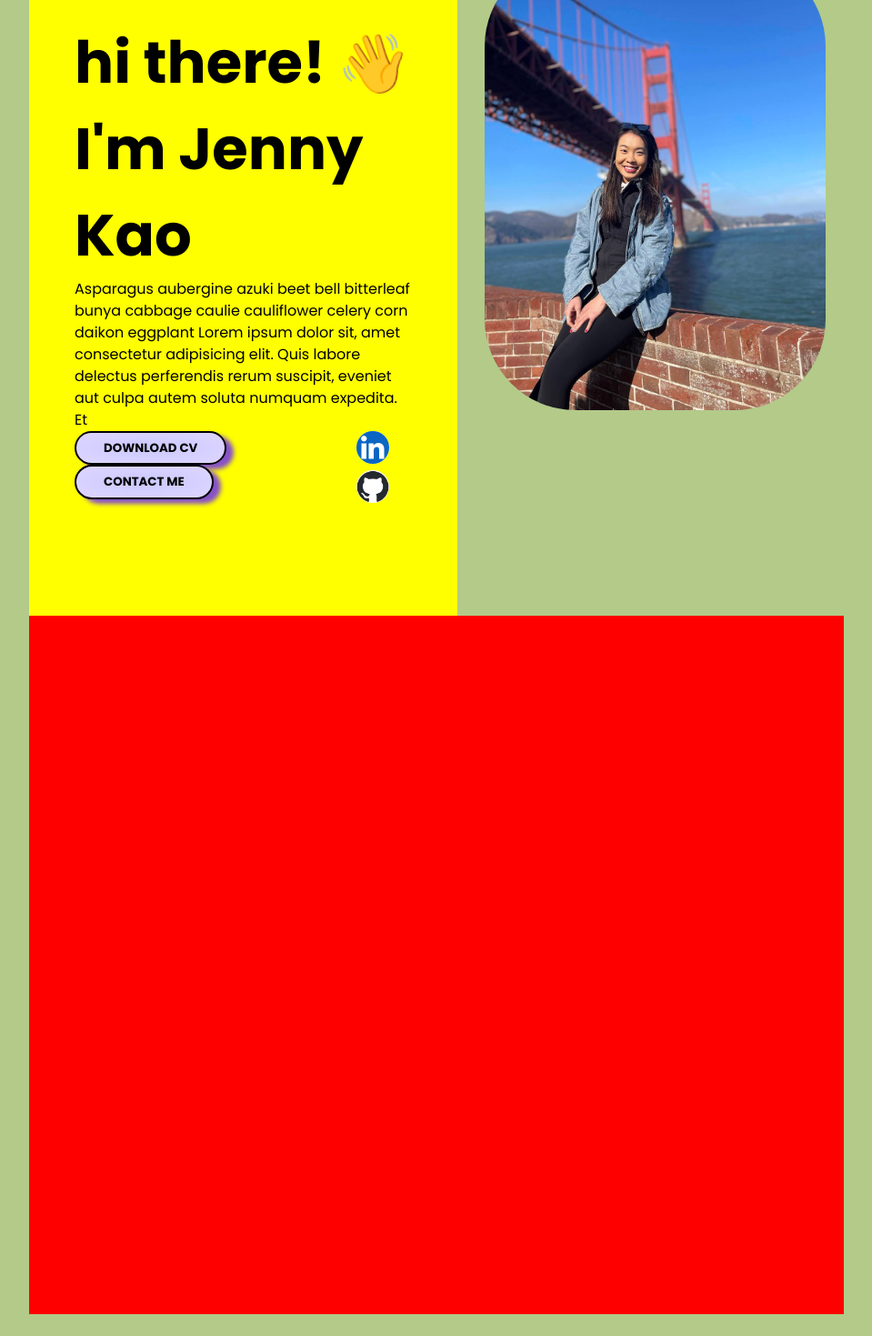
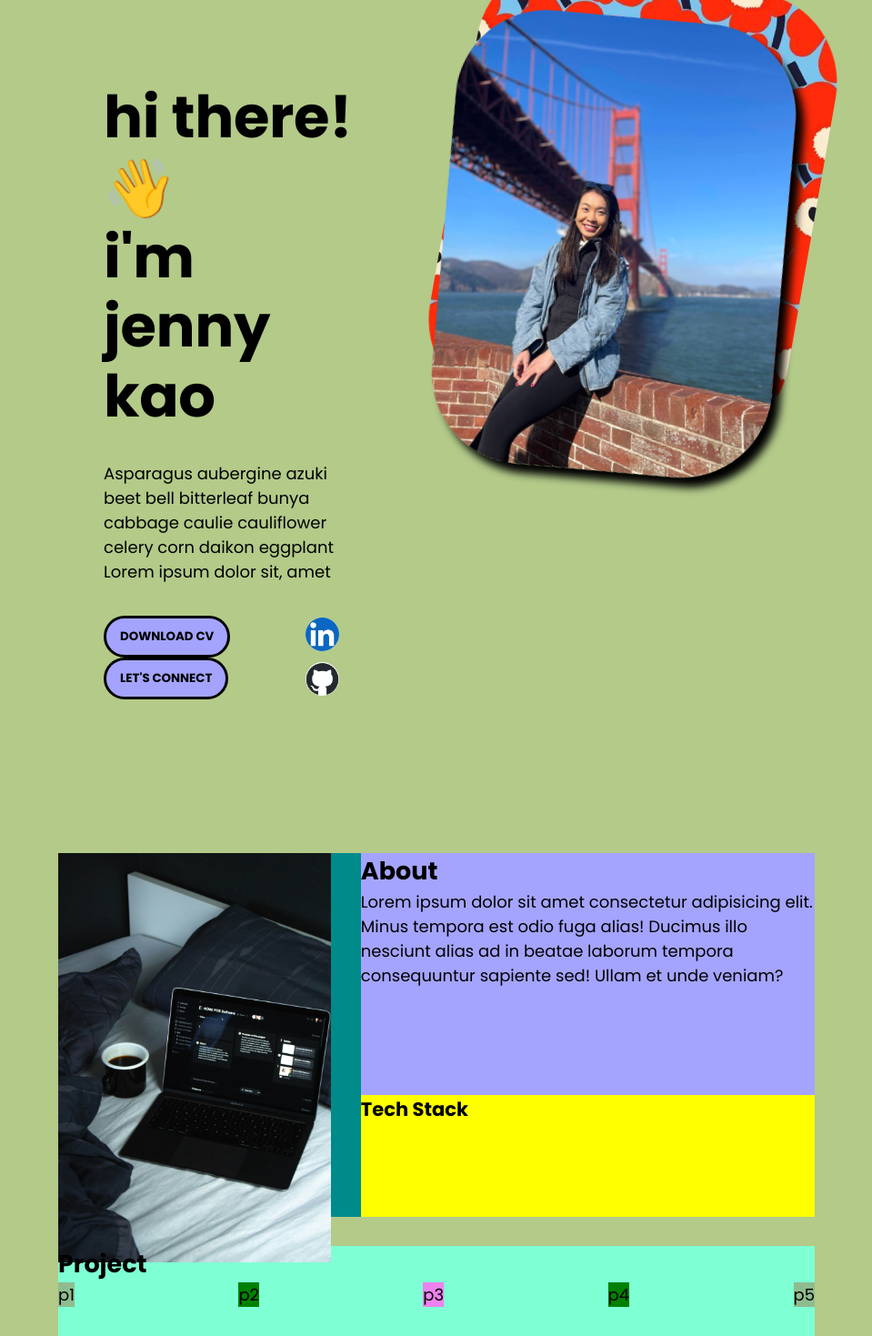
Before and after one commit to HCK172/jennykao.io, a plain HTML site: page index.html in a window 1280 px wide. Shown: the part 171-1640 px from the top of the page at 91% size, without its empty margins (160-1119 px from the left). Before the commit the page ends 1616 px from the top, so only its background shows below. Drawn offline with Linux system fonts and the light colour scheme; a web font is replaced by a local one.

Commit message:
update html.css with layout

```diff
--- a/css/styles.css
+++ /dev/null
@@ -1,164 +0,0 @@
-/* Global Reset */
-* {
-  margin: 0;
-  padding: 0;
-  box-sizing: border-box;
-  font-family: "Poppins", sans-serif;
-  color: black;
-}
-
-html {
-  scroll-behavior: smooth;
-}
-
-body {
-  background-color: #b3ca89;
-  font-size: 16px;
-}
-
-.container {
-  width: 70%;
-  margin: 0 auto;
-}
-
-/* Desktop Nav*/
-
-nav,
-.nav-link {
-  display: flex;
-  align-items: center;
-  justify-content: flex-end;
-  gap: 45px;
-  height: 80px;
-  list-style: none;
-  font-weight: 500;
-}
-
-a:link,
-a:visited {
-  color: black;
-  text-decoration: none;
-  transition: 0.3s ease;
-}
-
-a:hover,
-a:active {
-  color: rgb(213, 116, 64);
-  cursor: pointer;
-}
-
-/* SECTION */
-
-section {
-  padding-top: 4vh;
-  height: 96vh;
-  min-height: fit-content;
-}
-
-/* Hero */
-
-#hero {
-  display: grid;
-  grid-template-columns: repeat(3, 1fr);
-  grid-template-rows: 1fr;
-  column-gap: 10px;
-  row-gap: 10px;
-}
-
-.section__text {
-  grid-column: 1/3;
-  font-family: "DM Mono", sans-serif;
-  padding-top: 80px;
-  padding-left: 50px;
-  padding-right: 50px;
-  padding-bottom: 30px;
-  background-color: yellow;
-}
-
-h1 {
-  font-size: 4rem;
-}
-
-.title-0 {
-  text-transform: lowercase;
-}
-
-#wave {
-  display: inline-block;
-  animation: wave 1.5s infinite;
-}
-
-p {
-  line-height: 1.5;
-}
-
-@keyframes wave {
-  0% {
-    transform: rotate(0deg);
-  }
-  20% {
-    transform: rotate(-20deg);
-  }
-  40% {
-    transform: rotate(10deg);
-  }
-  60% {
-    transform: rotate(-10deg);
-  }
-  80% {
-    transform: rotate(5deg);
-  }
-  100% {
-    transform: rotate(0deg);
-  }
-}
-/* HEADSHOT */
-
-.section__pic-container {
-  padding: 10px 20px;
-}
-
-img {
-  border-radius: 100px;
-}
-
-/* BUTTON + SOCIALS */
-
-.section_btn-socials {
-  display: flex;
-  align-itemhead: center;
-  gap: 1rem;
-}
-
-/* BUTTON  */
-.btn-main {
-  font-weight: bold;
-  border: 2px solid black;
-  line-height: 1;
-  padding: 10px 30px;
-  margin-right: 20px;
-  border-radius: 50px;
-  text-transform: uppercase;
-  background-image: radial-gradient(#c9c9ff, #e0d6ff);
-  box-shadow: 8px 5px 5px rgb(135, 82, 200);
-}
-
-.btn-main:hover {
-  background-color: purple;
-  transition: 0.3s;
-  transform: scale(120%) rotate(-4deg);
-  cursor: pointer;
-}
-
-/* SOCIALS ICON */
-
-.linkedin-icon,
-.github-icon {
-  background-color: white;
-  width: 36px;
-  height: 36px;
-}
-
-.about {
-  background-color: red;
-}
--- a/index.html
+++ b/index.html
@@ -10,7 +10,7 @@
       href="https://fonts.googleapis.com/css2?family=DM+Mono:ital,wght@0,300;0,400;0,500;1,300;1,400;1,500&family=Poppins:ital,wght@0,100;0,200;0,300;0,400;0,500;0,600;0,700;0,800;0,900;1,100;1,200;1,300;1,400;1,500;1,600;1,700;1,800;1,900&display=swap"
       rel="stylesheet"
     />
-    <link rel="stylesheet" href="css/styles.css" />
+    <link rel="stylesheet" href="styles.css" />
   </head>
 
   <body>
@@ -27,14 +27,15 @@
       </nav>
 
       <section id="hero">
-        <div class="section__text">
-          <h1 class="title-0">Hi There! <span id="wave">👋</span></h1>
-          <h1 class="title">I'm Jenny Kao</h1>
-          <p class="section__text__p1">
+        <div class="section__hero_text">
+          <h1>
+            Hi There! <span id="wave">👋</span><br />
+            I'm Jenny Kao
+          </h1>
+
+          <p class="header-text">
             Asparagus aubergine azuki beet bell bitterleaf bunya cabbage caulie
             cauliflower celery corn daikon eggplant Lorem ipsum dolor sit, amet
-            consectetur adipisicing elit. Quis labore delectus perferendis rerum
-            suscipit, eveniet aut culpa autem soluta numquam expedita. Et
           </p>
 
           <div class="section_btn-socials">
@@ -46,7 +47,7 @@
                 Download CV
               </button>
               <button class="btn-main" onclick="location.href('./#contact')">
-                contact me
+                Let's Connect
               </button>
             </div>
 
@@ -58,14 +59,14 @@
                 <img
                   src="./img/linkedin.png"
                   alt="my linkedin profile"
-                  class="linkedin-icon"
+                  class="icon"
                 />
               </a>
               <a href="https://github.com/HCK172" target="_blank">
                 <img
                   src="./img/github.png"
                   alt="my github profile"
-                  class="github-icon"
+                  class="icon"
                 />
               </a>
             </div>
@@ -73,16 +74,54 @@
         </div>
 
         <div class="section__pic-container">
+          <div class="shape-wrapper">
+            <img
+              class="profile_pic"
+              src="./img/headshot-3.jpg"
+              alt="headshot"
+              width="375px"
+              height="auto"
+            />
+          </div>
+        </div>
+      </section>
+
+      <section class="about">
+        <div class="section__about_pic">
           <img
-            src="./img/headshot-3.jpg"
-            alt="headshot"
-            width="375px"
+            class="about_pic"
+            src="./img/about-laptop.jpg"
+            alt="About Me image"
+            width="300px"
             height="auto"
           />
         </div>
+        <div class="section__about__text">
+          <h2>About</h2>
+          <p>
+            Lorem ipsum dolor sit amet consectetur adipisicing elit. Minus
+            tempora est odio fuga alias! Ducimus illo nesciunt alias ad in
+            beatae laborum tempora consequuntur sapiente sed! Ullam et unde
+            veniam?
+          </p>
+        </div>
+        <div class="section__about__skills">
+          <div>
+            <h3>Tech Stack</h3>
+          </div>
+        </div>
       </section>
-
-      <section class="about"></section>
+      <section class="section__project">
+        <h2>Project</h2>
+        <div class="project-container">
+          <div class="card-p1">p1</div>
+          <div class="card-p2">p2</div>
+          <div class="card-p3">p3</div>
+          <div class="card-p4">p4</div>
+          <div class="card-p5">p5</div>
+        </div>
+      </section>
+      <section class="footer"></section>
     </div>
   </body>
 </html>
--- /dev/null
+++ b/styles.css
@@ -0,0 +1,233 @@
+/* Global Reset */
+* {
+  margin: 0;
+  padding: 0;
+  box-sizing: border-box;
+  font-family: "Poppins", sans-serif;
+  color: black;
+}
+
+html {
+  scroll-behavior: smooth;
+}
+
+body {
+  background-color: #b3ca89;
+  font-size: 18px;
+}
+
+.container {
+  width: 65%;
+  margin: 0 auto;
+}
+
+/* Desktop Nav*/
+
+#desktop-nav {
+  border-bottom: 3px double #000;
+}
+nav,
+.nav-link {
+  display: flex;
+  align-items: center;
+  justify-content: flex-end;
+  gap: 45px;
+  height: 80px;
+  list-style: none;
+  font-weight: 500;
+}
+
+a:link,
+a:visited {
+  display: inline-block;
+  color: black;
+  text-decoration: none;
+  transition: 0.3s ease;
+}
+
+a:hover,
+a:active {
+  transform: scale(1.2);
+  cursor: pointer;
+}
+
+/* HERO SECTION: text + profile pic */
+
+#hero {
+  display: grid;
+  grid-template-columns: repeat(3, 1fr);
+  grid-template-rows: 1fr;
+  padding-top: 4vh;
+  height: 96vh;
+  min-height: fit-content;
+  margin-bottom: 1rem;
+}
+
+.section__hero_text {
+  grid-column: 1/3;
+  font-family: "DM Mono", sans-serif;
+  padding: 150px 100px 150px 50px;
+}
+
+.setion__pic-container {
+  grid-column: 3/4;
+}
+
+.shape-wrapper {
+  background-image: url("./img/marimeko.jpg");
+  width: 400px;
+  height: 500px;
+  border-radius: 100px;
+  margin-top: 30px;
+  transform: rotate(10deg);
+}
+
+.profile_pic {
+  margin-top: 50px;
+  margin-right: 50px;
+  border-radius: 100px;
+  transform: rotate(-5deg);
+  box-shadow: 10px 10px 10px #000;
+}
+
+/* ABOUT SECTION */
+
+.about {
+  display: grid;
+  height: 50vh;
+  grid-template-columns: 2fr 3fr;
+  grid-template-rows: 2fr 1fr;
+  margin-bottom: 2rem;
+}
+
+.section__about_pic {
+  grid-column: 1/2;
+  grid-row: 1/3;
+  background-color: darkcyan;
+}
+
+.section__about__text {
+  grid-column: 2/3;
+  grid-row: 1/2;
+  background-color: #a4a4ff;
+}
+
+.section__about__skills {
+  background-color: yellow;
+}
+
+.section__project {
+  background-color: aquamarine;
+  height: 50vh;
+}
+
+.project-container {
+  display: flex;
+  flex-direction: row;
+  align-items: center;
+  justify-content: space-between;
+}
+
+.card-p1 {
+  background-color: darkseagreen;
+}
+.card-p2 {
+  background-color: green;
+}
+.card-p3 {
+  background-color: violet;
+}
+.card-p4 {
+  background-color: green;
+}
+.card-p5 {
+  background-color: darkseagreen;
+}
+
+/* BUTTON + SOCIALS */
+
+.section_btn-socials {
+  display: flex;
+  align-items: center;
+  margin-top: 2rem;
+}
+
+/* BUTTON  */
+.btn-main {
+  font-weight: bold;
+  border: 3px solid black;
+  line-height: 1.5;
+  padding: 10px 15px;
+  margin-right: 1.5rem;
+  border-radius: 50px;
+  text-transform: uppercase;
+  background-color: #a4a4ff;
+}
+
+.btn-main:hover {
+  background-color: rgb(113, 222, 244);
+  transition: 0.3s;
+  transform: scale(1.2) rotate(-4deg);
+  cursor: pointer;
+}
+
+/* SOCIALS ICON */
+
+.icon {
+  background-color: white;
+  width: 2.3rem;
+  height: 2.3rem;
+  margin-top: 5px;
+  margin-right: 5px;
+}
+
+/* ELEMENT - HERO */
+
+h1 {
+  font-size: 4rem;
+  line-height: 1.2;
+  letter-spacing: -0.022rem;
+  text-transform: lowercase;
+}
+
+.header-text {
+  margin-top: 2rem;
+}
+
+#wave {
+  display: inline-block;
+  animation: wave 1.5s infinite;
+}
+
+p {
+  line-height: 1.5;
+}
+
+@keyframes wave {
+  0% {
+    transform: rotate(0deg);
+  }
+  20% {
+    transform: rotate(-20deg);
+  }
+  40% {
+    transform: rotate(10deg);
+  }
+  60% {
+    transform: rotate(-10deg);
+  }
+  80% {
+    transform: rotate(5deg);
+  }
+  100% {
+    transform: rotate(0deg);
+  }
+}
+
+.icon {
+  border-radius: 100px;
+}
+
+.footer {
+  background-color: aquamarine;
+}
```
Also changed, not shown: img/about-laptop.jpg (added), img/marimeko.jpg (added).
